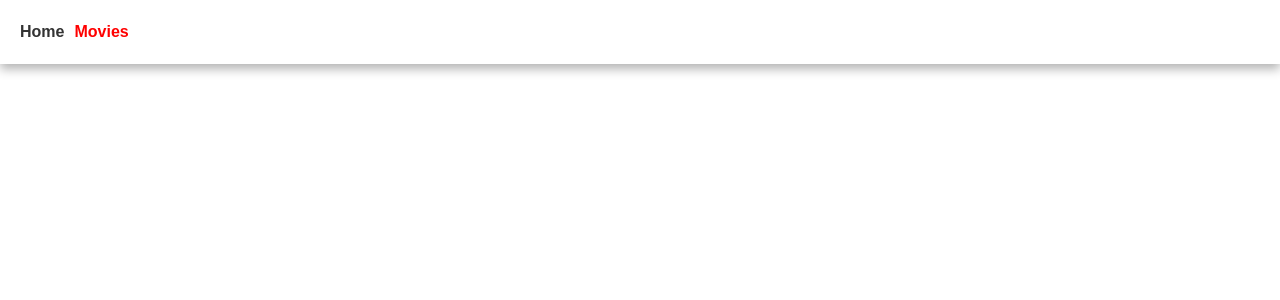
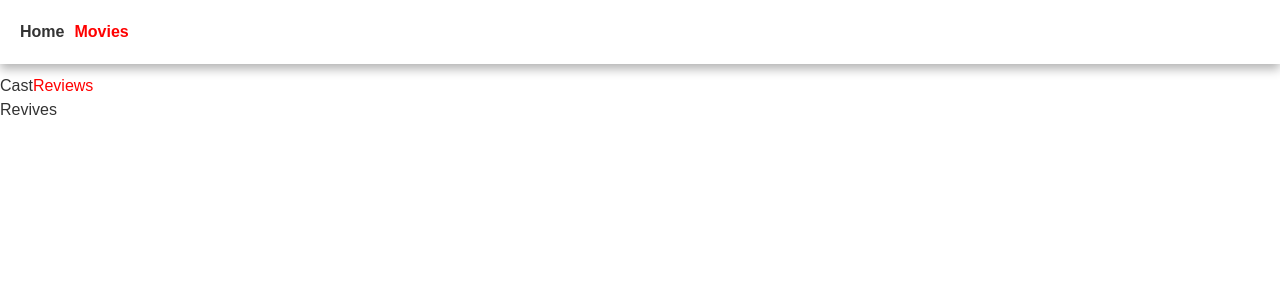
Before and after one commit to fd1134/goit-react-hw-05, a React (Vite) app: page /movies/1/reviews in a window 1280 px wide. Before the commit this address had no page. Shown: the top 300 px of the page. Built offline with nearby package versions, Linux system fonts and the light colour scheme.

Commit message:
add reviews cast component

```diff
--- a/src/components/App/App.jsx
+++ b/src/components/App/App.jsx
@@ -4,6 +4,9 @@ import Navigation from "../Navigation/Navigation";
 
 const HomePage = lazy(() => import("../../pages/HomePage/HomePage"));
 const MoviesPage=lazy(() => import("../../pages/MoviesPage/MoviesPage"));
+const MovieDetailsPage=lazy(() => import("../../pages/MovieDetailsPage/MovieDetailsPage"));
+const MovieCast=lazy(() => import("../MovieCast/MovieCast"));
+const MovieReviews=lazy(() => import("../MovieReviews/MovieReviews"));
 function App() {
   return (
     <>
@@ -12,6 +15,10 @@ function App() {
         <Routes>
           <Route path="/" element={<HomePage />} />
           <Route path="/movies" element={<MoviesPage />} />
+          <Route path="/movies/:movieId" element={<MovieDetailsPage />}>
+                <Route path="cast" element={<MovieCast />} />
+                <Route path="reviews" element={<MovieReviews />} />
+          </Route>
         </Routes>
       </Suspense>
     </>
--- a/src/components/MovieCast/MovieCast.jsx
+++ b/src/components/MovieCast/MovieCast.jsx
@@ -0,0 +1,7 @@
+const MovieCast=()=>{
+    return <>
+    <p>Cast</p>
+    </>
+}
+
+export default MovieCast;
--- a/src/components/MovieReviews/MovieReviews.jsx
+++ b/src/components/MovieReviews/MovieReviews.jsx
@@ -0,0 +1,7 @@
+const MovieReviews=()=>{
+    return <>
+    <p>Revives</p>
+    </>
+}
+
+export default MovieReviews;
--- a/src/pages/MovieDetailsPage/MovieDetailsPage.jsx
+++ b/src/pages/MovieDetailsPage/MovieDetailsPage.jsx
@@ -0,0 +1,11 @@
+import { NavLink, Outlet } from "react-router-dom";
+
+const MovieDetailsPage=()=>{
+    return<>
+    <NavLink to={"cast"} >Cast</NavLink>
+    <NavLink to={"reviews"}>Reviews </NavLink>
+    <Outlet />
+    </>
+}
+
+export default MovieDetailsPage;
```
